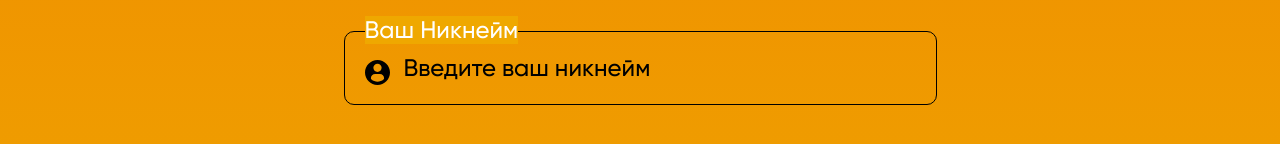
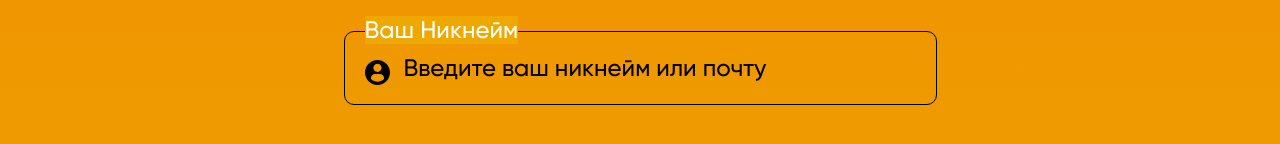
Before and after one commit to PoxeyCo/poxey, a Vue app: page /auth in a window 1280 px wide. Shown: the part 354-498 px from the top of the page. Built offline with nearby package versions, Linux system fonts and the light colour scheme.

Commit message:
update signin

```diff
--- a/src/components/SignIn/SignIn.vue
+++ b/src/components/SignIn/SignIn.vue
@@ -5,19 +5,21 @@
       <img class="SignIn__main__poke" src="../../assets/images/auth/pokemon1.png" alt="">
       <div class="SignIn__main__formSign">
         <div class="SignIn__main__formSign__title">Авторизация</div>
-        <div class="SignIn__main__formSign__form">
+        <div class="SignIn__main__formSign__form" :class="{ wrong: wrong_name }" id="name">
           <label>Ваш никнейм</label>
+          <label class="wrong">Ваш Никнейм занят</label>
           <div class="SignIn__main__formSign__form__input">
             <img src="../../assets/images/auth/internet.svg" alt="">
-            <input type="text" placeholder="Введите ваш никнейм">
+            <input type="text" placeholder="Введите ваш никнейм или почту" v-model="name">
           </div>
         </div>
-        <div class="SignIn__main__formSign__form last-form">
+        <div class="SignIn__main__formSign__form last-form" :class="{ wrong: wrong_password }" id="password">
           <label>Ваш пароль</label>
+          <label class="wrong">Ваш Никнейм занят</label>
           <div class="SignIn__main__formSign__form__input">
             <img src="../../assets/images/auth/lock.svg" alt="">
-            <input type="password" placeholder="Введите ваш пароль">
-            <img class="SignIn__main__formSign__form__input__eye" src="../../assets/images/auth/close-eye.svg" alt="">
+            <input type="password" placeholder="Введите ваш пароль" v-model="password">
+            <img class="SignIn__main__formSign__form__input__eye" @click="eye('eye-pas1')" id="eye-pas1" src="../../assets/images/auth/close-eye.svg" alt="">
           </div>
         </div>
         <div class="SignIn__main__formSign__forgetPas">Забыли пароль!</div>
@@ -36,5 +38,26 @@ import './signin.scss'
 
 export default {
   name: 'SignIn',
+  data () {
+    return {
+      wrong_name: false,
+      wrong_password: false,
+      name: '',
+      password: ''
+    }
+  },
+  methods: {
+    eye (id) {
+      let eye = document.querySelector(`#${id}`)
+      let input = eye.parentElement.querySelector('input')
+      if (eye.src.includes('close-eye')) {
+        input.type = 'text'
+        eye.src = '/img/open-eye.a01796a4.svg'
+      } else {
+        input.type = 'password'
+        eye.src = 'img/close-eye.1101bd03.svg'
+      }
+    }
+  }
 };
 </script>
--- a/src/components/SignIn/signin.scss
+++ b/src/components/SignIn/signin.scss
@@ -54,6 +54,18 @@
                     margin-bottom: 0;
                 }
 
+                &.wrong {
+                    border: 1px solid #FF2D00;
+
+                    & label.wrong {
+                        right: 15px;
+                        font-size: 20px;
+                        line-height: 24px;
+                        background: #FF2D00;
+                        display: block;
+                    }
+                }
+
                 & label {
                     position: absolute;
                     background: #EFA800;
@@ -63,6 +75,14 @@
                     text-transform: capitalize;
                     color: #FFFFFF;
                     top: -16px;
+
+                    &.wrong {
+                        right: 15px;
+                        font-size: 20px;
+                        line-height: 24px;
+                        background: #FF2D00;
+                        display: none;
+                    }
                 }
 
                 &__input {
--- a/src/store/store.js
+++ b/src/store/store.js
@@ -5,7 +5,7 @@ Vue.use(Vuex);
 
 export default new Vuex.Store({
   state: {
-    isAuth: true,
+    isAuth: false,
   },
   mutations: {},
   actions: {},
```
